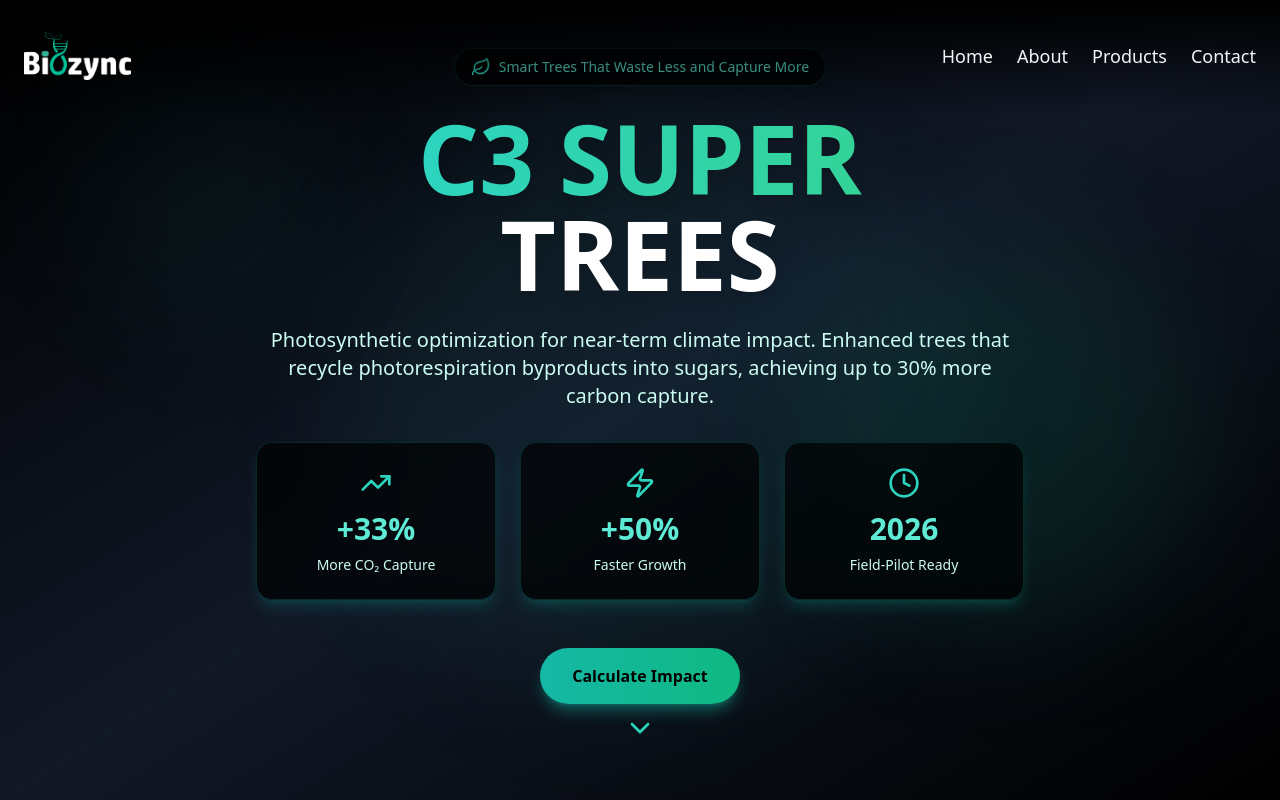
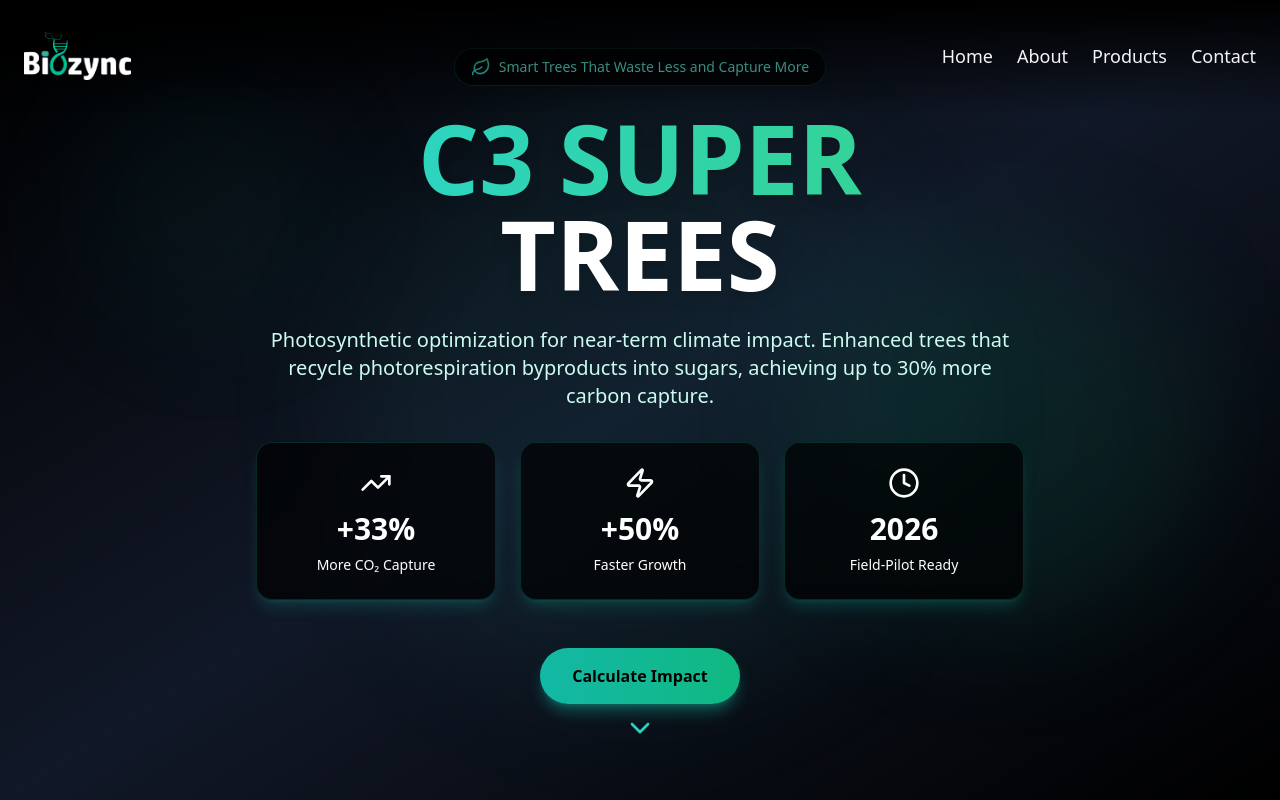
Before and after one commit to biozyncofficial-ux/biozync, a React (Vite) app: page /products/c3superTree in a window 1280 px wide. Shown: the top 800 px of the page. Built offline with nearby package versions, Linux system fonts and the light colour scheme.

Commit message:
white C3TreeStats.jsx

```diff
--- a/src/components/C3/C3TreeStats.jsx
+++ b/src/components/C3/C3TreeStats.jsx
@@ -27,9 +27,9 @@ const C3TreeStats = () => {
           key={index}
           className="bg-black/70 backdrop-blur-sm border border-teal-500/20 rounded-2xl p-6 shadow-lg shadow-teal-500/20 hover:shadow-teal-500/40 transition-shadow duration-300"
         >
-          <stat.icon className="w-8 h-8 text-teal-400 mb-3 mx-auto" />
-          <div className="text-3xl font-bold text-teal-300 mb-2">{stat.value}</div>
-          <div className="text-sm text-teal-100">{stat.label}</div>
+          <stat.icon className="w-8 h-8 text-white-400 mb-3 mx-auto" />
+          <div className="text-3xl font-bold text-white-300 mb-2">{stat.value}</div>
+          <div className="text-sm text-white-100">{stat.label}</div>
         </div>
       ))}
     </div>
```
